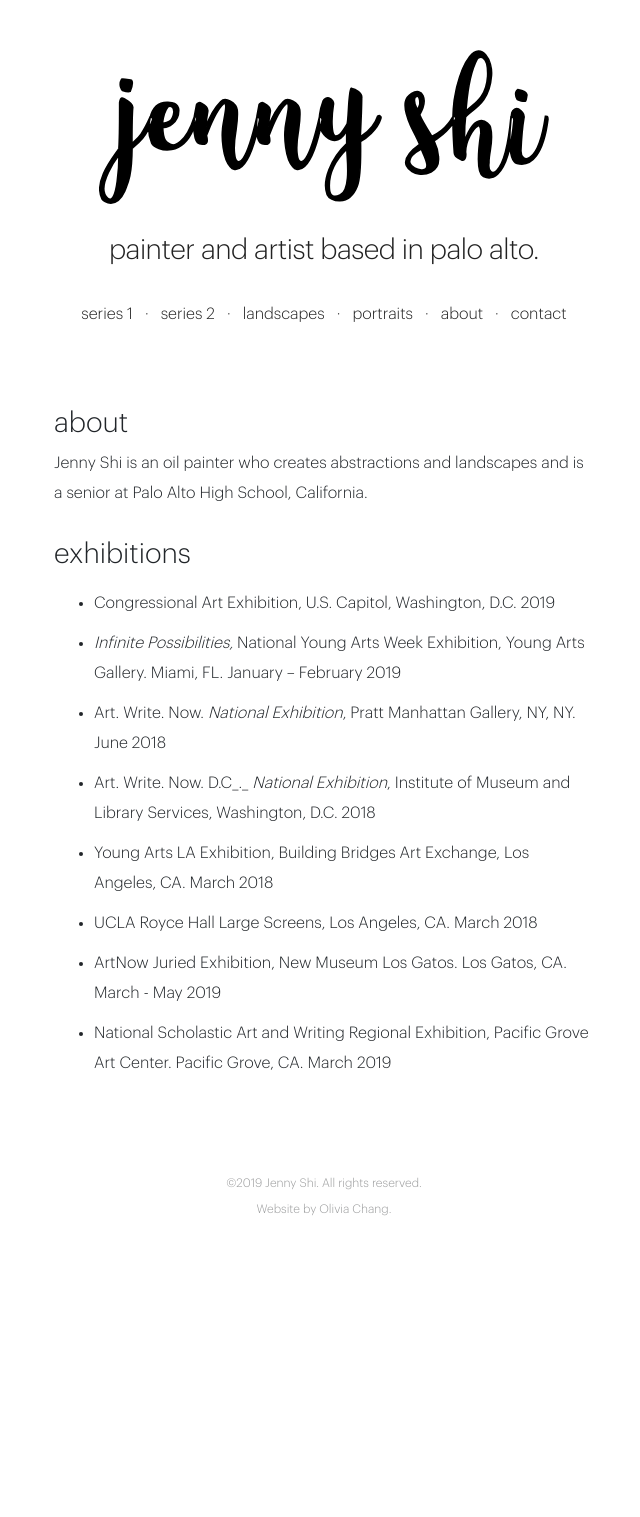
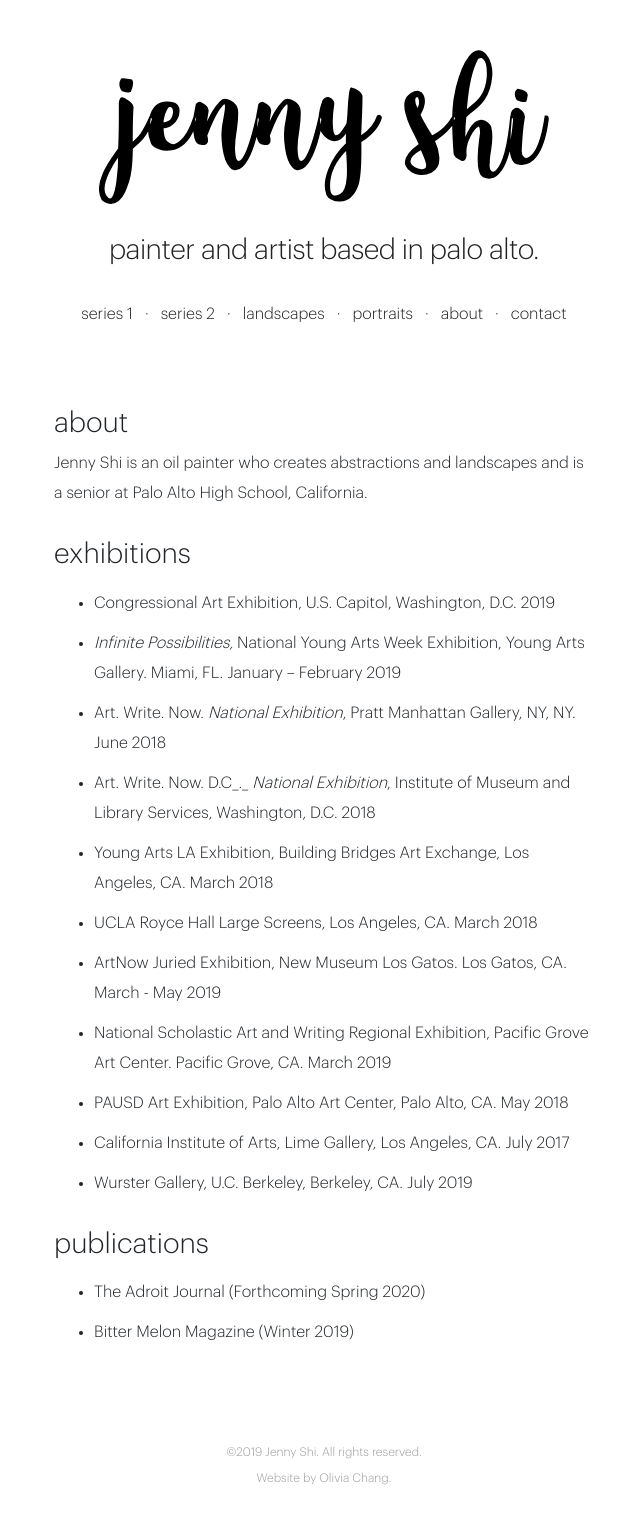
Before and after one commit to oliviachang29/jenny, a Jekyll site: the page built from about.markdown, in a window 1280 px wide. Shown: the whole page, without its empty margins (316-956 px from the left). Built offline with Jekyll 4.4.1, drawn with Linux system fonts in a browser that asks for light colours; a file with an impossible date is left out; before the commit the page ends 1248 px from its top, so only the background shows below that.

Commit message:
Update from Forestry.io Jenny Shi updated about.markdown

```diff
--- a/about.markdown
+++ b/about.markdown
@@ -18,3 +18,11 @@ Jenny Shi is an oil painter who creates abstractions and landscapes and is a sen
 * UCLA Royce Hall Large Screens, Los Angeles, CA. March 2018
 * ArtNow Juried Exhibition, New Museum Los Gatos. Los Gatos, CA. March - May 2019
 * National Scholastic Art and Writing Regional Exhibition, Pacific Grove Art Center. Pacific Grove, CA. March 2019
+* PAUSD Art Exhibition, Palo Alto Art Center, Palo Alto, CA. May 2018
+* California Institute of Arts, Lime Gallery, Los Angeles, CA. July 2017
+* Wurster Gallery, U.C. Berkeley, Berkeley, CA. July 2019
+
+### publications
+
+* The Adroit Journal (Forthcoming Spring 2020)
+* Bitter Melon Magazine (Winter 2019)
```
